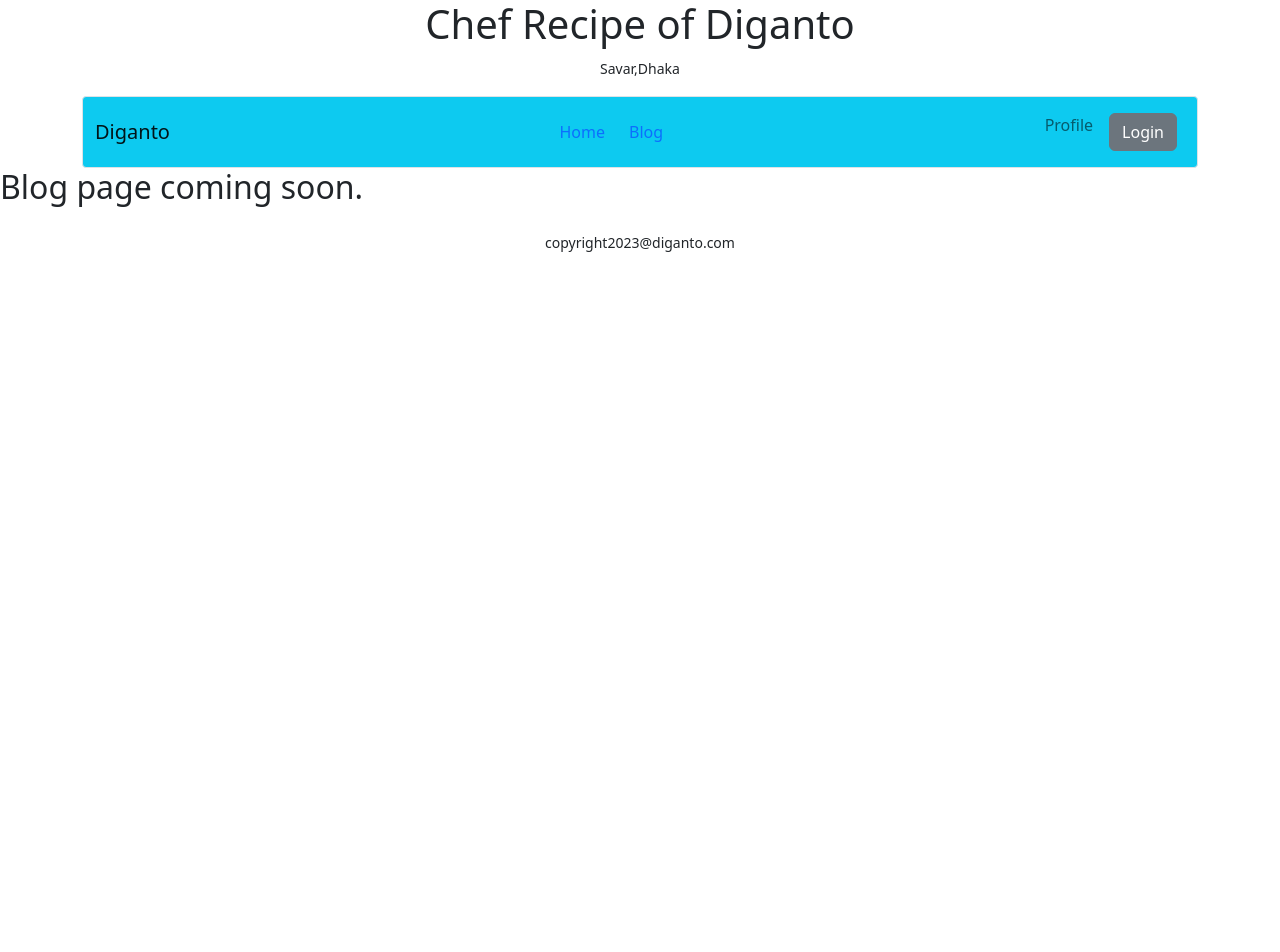
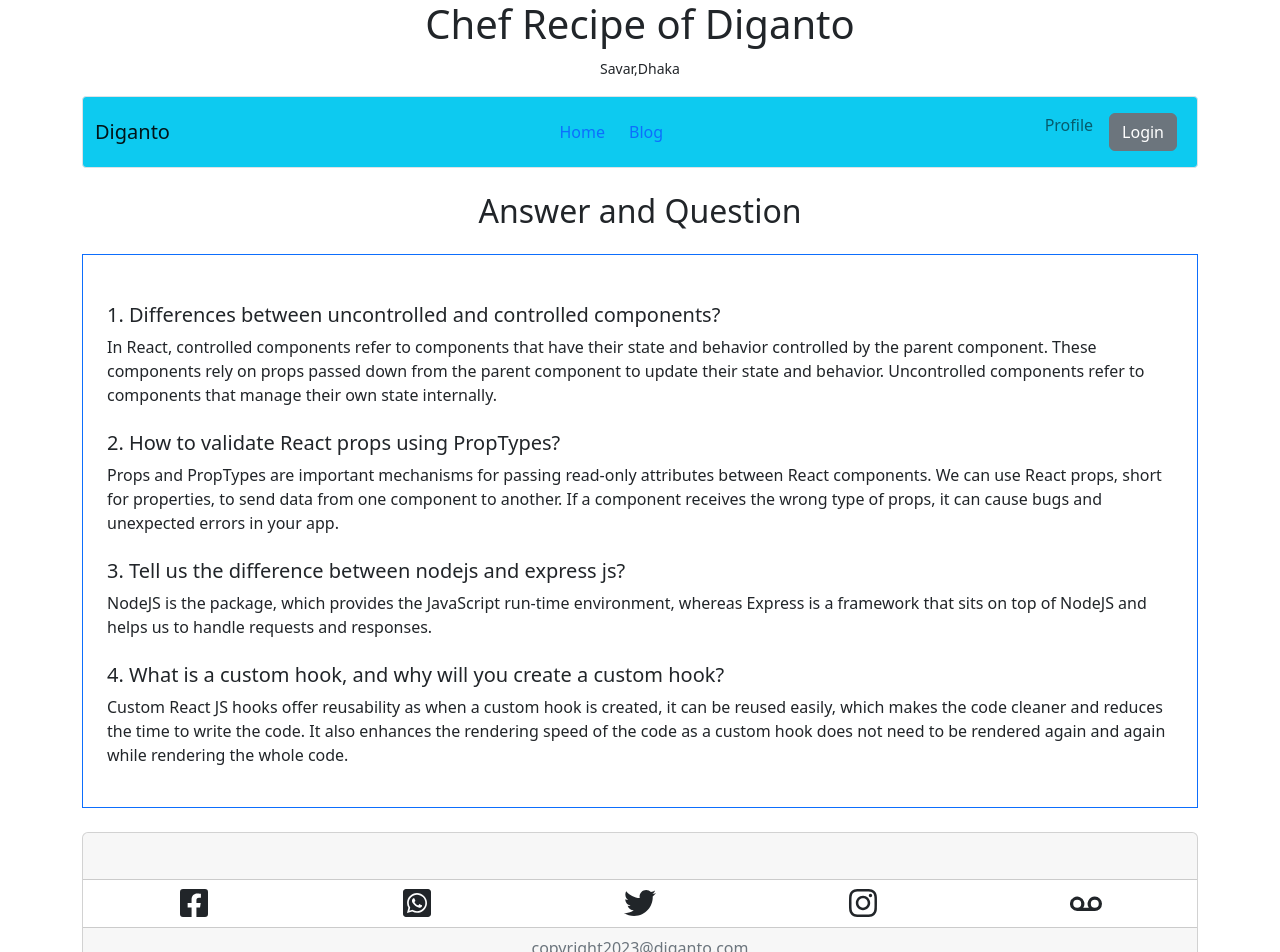
Before and after one commit to sohag0505/chef-recipe-of-diganto-client, a React (Vite) app: page /blog in a window 1280 px wide. Shown: the top 952 px of the page. Before the commit the page ends 800 px from the top, so only its background shows below. Built offline with nearby package versions, Linux system fonts and the light colour scheme.

Commit message:
footer added and style almost complate

```diff
--- a/package.json
+++ b/package.json
@@ -13,9 +13,11 @@
     "bootstrap": "^5.2.3",
     "localforage": "^1.10.0",
     "match-sorter": "^6.3.1",
+    "mdb-ui-kit": "^6.2.0",
     "react": "^18.2.0",
     "react-bootstrap": "^2.7.4",
     "react-dom": "^18.2.0",
+    "react-icons": "^4.8.0",
     "react-router-dom": "^6.11.0",
     "sort-by": "^1.2.0"
   },
--- a/src/pages/Blog/Blog.jsx
+++ b/src/pages/Blog/Blog.jsx
@@ -1,9 +1,56 @@
 import React from "react";
+import { Container } from "react-bootstrap";
 
 const Blog = () => {
   return (
     <div>
-      <h2>Blog page coming soon.</h2>
+      <Container className="mt-4">
+        <h2 className="text-center">Answer and Question</h2>
+        <div className="border border-primary p-4 mt-4">
+          <div className="mt-4">
+            <h5>
+              1. Differences between uncontrolled and controlled components?
+            </h5>
+            <p>
+              In React, controlled components refer to components that have
+              their state and behavior controlled by the parent component. These
+              components rely on props passed down from the parent component to
+              update their state and behavior. Uncontrolled components refer to
+              components that manage their own state internally.
+            </p>
+          </div>
+          <div className="mt-4">
+            <h5>2. How to validate React props using PropTypes?</h5>
+            <p>
+              Props and PropTypes are important mechanisms for passing read-only
+              attributes between React components. We can use React props, short
+              for properties, to send data from one component to another. If a
+              component receives the wrong type of props, it can cause bugs and
+              unexpected errors in your app.
+            </p>
+          </div>
+          <div className="mt-4">
+            <h5>3. Tell us the difference between nodejs and express js?</h5>
+            <p>
+              NodeJS is the package, which provides the JavaScript run-time
+              environment, whereas Express is a framework that sits on top of
+              NodeJS and helps us to handle requests and responses.
+            </p>
+          </div>
+          <div className="mt-4">
+            <h5>
+              4. What is a custom hook, and why will you create a custom hook?
+            </h5>
+            <p>
+              Custom React JS hooks offer reusability as when a custom hook is
+              created, it can be reused easily, which makes the code cleaner and
+              reduces the time to write the code. It also enhances the rendering
+              speed of the code as a custom hook does not need to be rendered
+              again and again while rendering the whole code.
+            </p>
+          </div>
+        </div>
+      </Container>
     </div>
   );
 };
--- a/src/pages/shared/Footer/Footer.jsx
+++ b/src/pages/shared/Footer/Footer.jsx
@@ -1,13 +1,51 @@
 // eslint-disable-next-line no-unused-vars
 import React from "react";
+import { Card, Container } from "react-bootstrap";
+import {
+  FaFacebookSquare,
+  FaInstagram,
+  FaTwitter,
+  FaVoicemail,
+  FaWhatsappSquare,
+} from "react-icons/fa";
 
 const Footer = () => {
   return (
-    <div className="text-center mt-4">
-      <p>
-        <small>copyright2023@diganto.com</small>
-      </p>
-    </div>
+    <Container className="mt-4 mb-4">
+      <Card className="text-center">
+        <Card.Header>
+          <marquee>
+            Thanks for visiting our website. Contact us our
+            <span className="text-danger"> Facebook Page</span>,
+            <span className="text-danger"> Whatsapp Group</span>,
+            <span className="text-danger"> Instagram</span> ,
+            <span className="text-danger"> Twitter</span> and
+            <span className="text-danger"> Email</span>. May Allah bless us all
+            with success, health, happiness, patience and strength.
+          </marquee>
+        </Card.Header>
+        <div className="d-flex justify-content-around">
+          <h2>
+            <FaFacebookSquare />
+          </h2>
+          <h2>
+            <FaWhatsappSquare />
+          </h2>
+          <h2>
+            <FaTwitter />
+          </h2>
+          <h2>
+            <FaInstagram />
+          </h2>
+          <h2>
+            <FaVoicemail />
+          </h2>
+        </div>
+        <Card.Footer className="text-muted">
+          copyright2023@diganto.com
+        </Card.Footer>
+      </Card>
+    </Container>
   );
 };
 
```
Also changed, not shown: public/data.json (added, +24 -0 lines), 1 other file (tests, documents, lock files or other folders).
